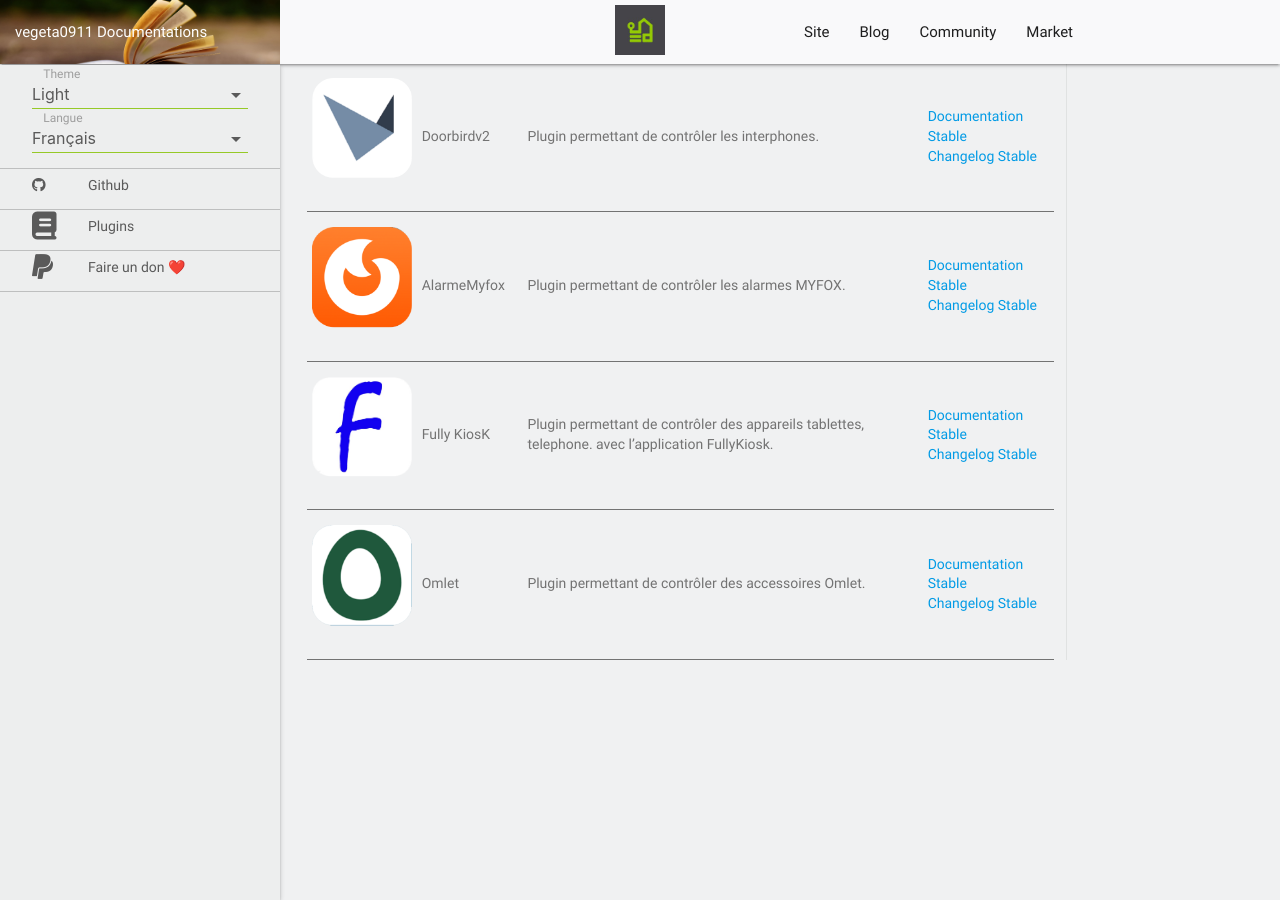
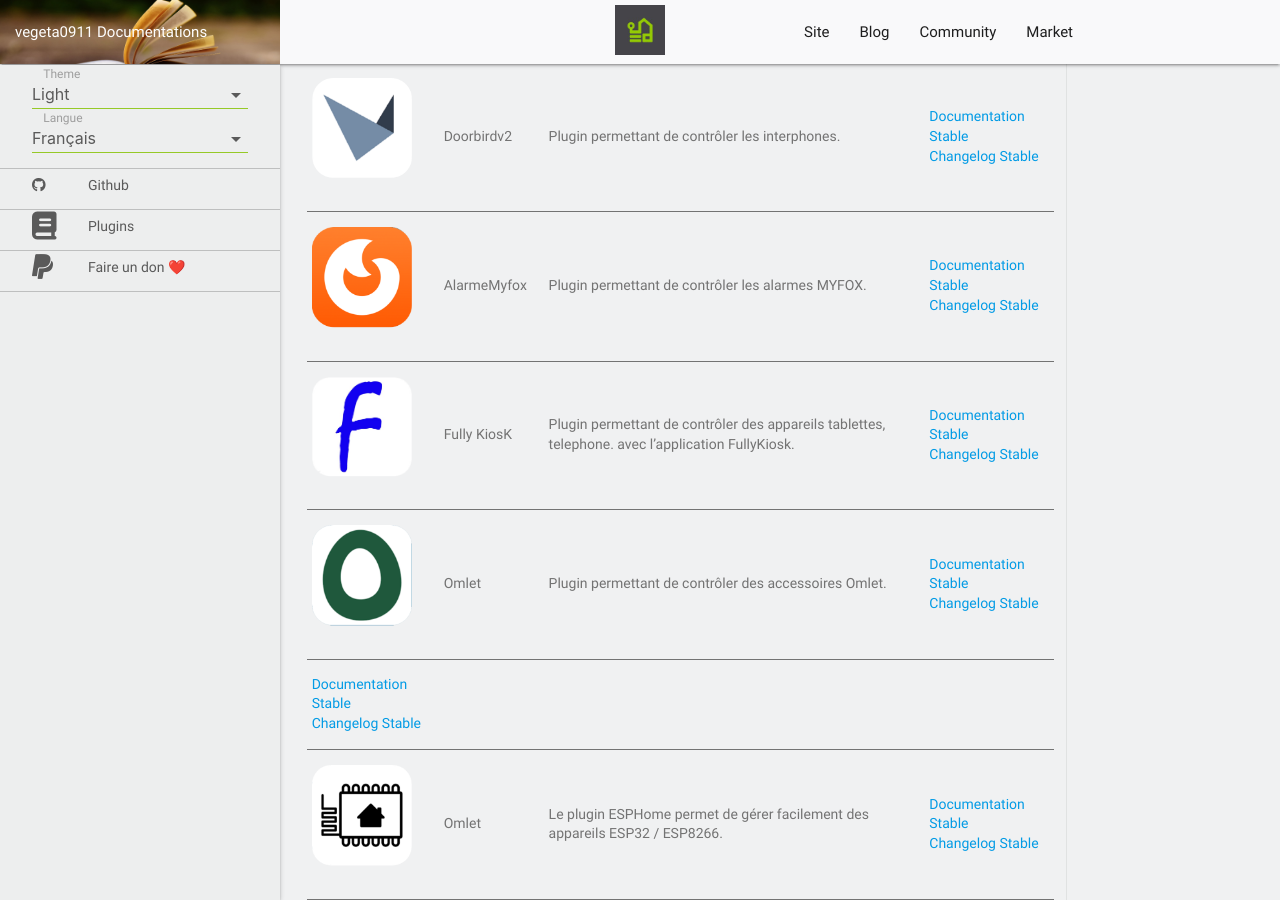
Before and after one commit to vegeta0911/documentation, a Jekyll site: the page built from plugins/fr_FR/index.md, in a window 1280 px wide and 900 px high, scrolled down 350 px. Built offline with Jekyll 4.4.1, drawn with Linux system fonts in a browser that asks for light colours; nearby versions of some CDN libraries; our own code applies the rules of GitHub Pages for plain Markdown files; library files that are not in the unit come from our copies; before the commit the page ends 1010 px from its top, so only the background shows below that.

Commit message:
Add ESPHome plugin documentation entry

```diff
--- a/plugins/fr_FR/index.md
+++ b/plugins/fr_FR/index.md
@@ -6,3 +6,5 @@
 |<img src="../images/AlarmeMyfox/Alarmemyfox_icon.png" width="100" />|AlarmeMyfox|Plugin permettant de contrôler les alarmes MYFOX. |[Documentation Stable](AlarmeMyfox/index.md)<br/>[Changelog Stable](AlarmeMyfox/changelog.md)|
 |<img src="../images/FullyKiosk/fully_kiosk_icon.png" width="100" />|Fully KiosK|Plugin permettant de contrôler des appareils tablettes, telephone. avec l'application FullyKiosk. |[Documentation Stable](FullyKiosk/index.md)<br/>[Changelog Stable](FullyKiosk/changelog.md)|
 |<img src="../images/Omlet/omlet_icon.png" width="100" />|Omlet|Plugin permettant de contrôler des accessoires Omlet. |[Documentation Stable](Omlet/index.md)<br/>[Changelog Stable](Omlet/changelog.md)|
+[Documentation Stable](ESPhome/index.md)<br/>[Changelog Stable](ESPhome/changelog.md)|
+|<img src="../images/ESPhome/esphome_icon.png" width="100" />|Omlet|Le plugin ESPHome permet de gérer facilement des appareils ESP32 / ESP8266. |[Documentation Stable](ESPhome/index.md)<br/>[Changelog Stable](ESPhome/changelog.md)|
```
